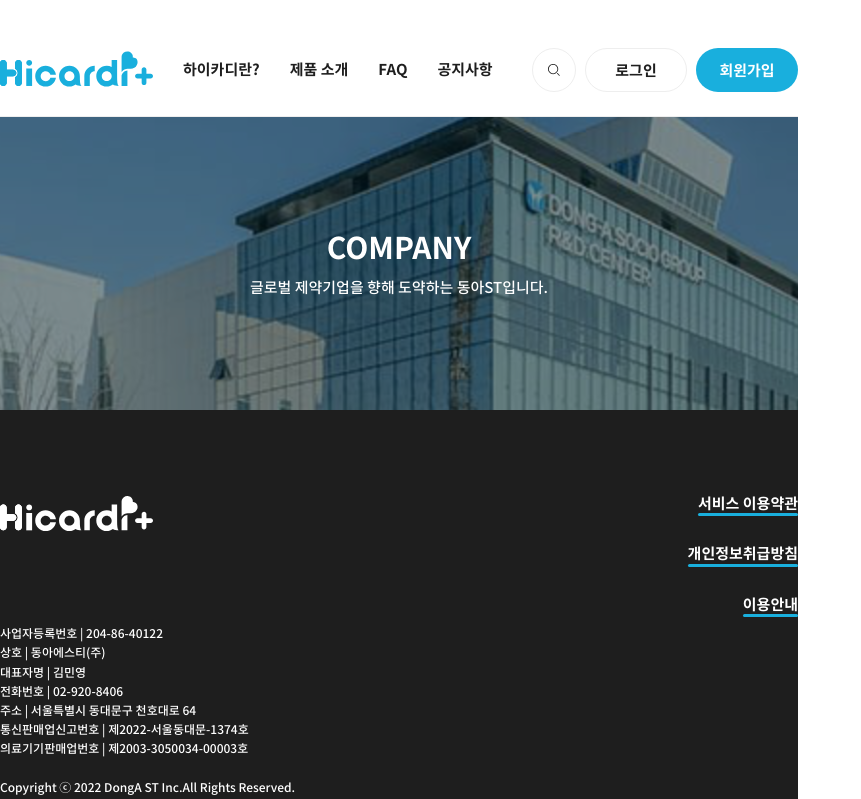
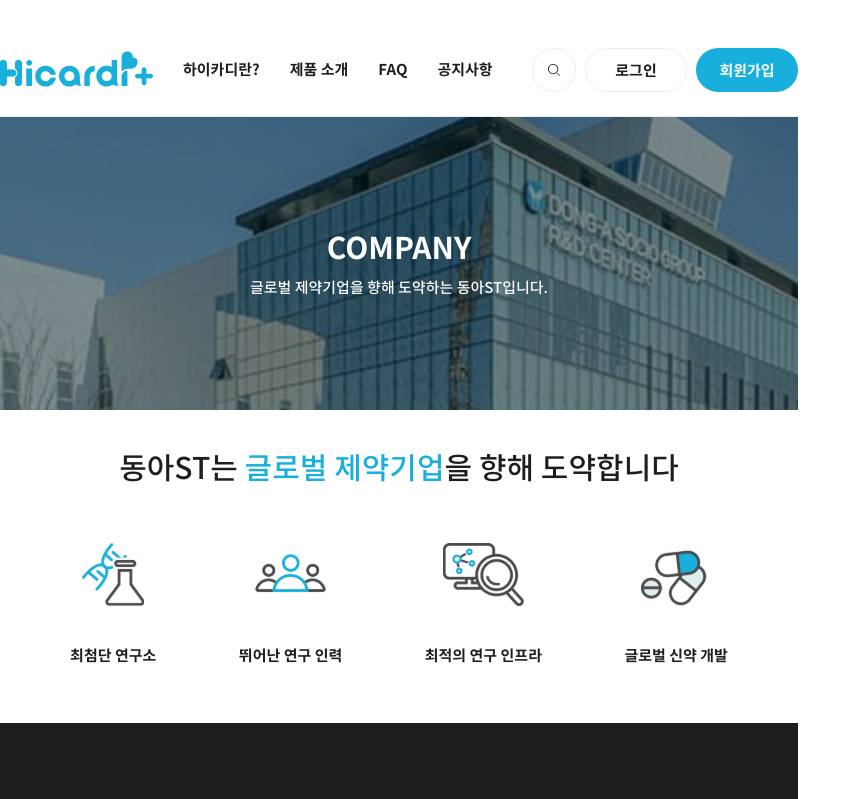
Before and after one commit to DONGA-ST-A/Frontend, a React (Vite) app: page /company in a window 1280 px wide. Shown: the top 799 px of the page, without its empty margins (0-861 px from the left). Built offline with nearby package versions, Linux system fonts and the light colour scheme; the HTML template or start-up script is replaced by a standard one.

Commit message:
feat: add About component

```diff
--- /dev/null
+++ b/src/components/CompanyPage/About.tsx
@@ -0,0 +1,89 @@
+import styled from "styled-components";
+
+import Icon1 from "@/assets/icon/icon_about_1.svg";
+import Icon2 from "@/assets/icon/icon_about_2.svg";
+import Icon3 from "@/assets/icon/icon_about_3.png"; // svg로 하면 테두리 이슈 발생
+import Icon4 from "@/assets/icon/icon_about_4.svg";
+import { Inner } from "@/style/commonStyle";
+
+const AboutList = [
+  { icon: Icon1, description: "최첨단 연구소" },
+  { icon: Icon2, description: "뛰어난 연구 인력" },
+  { icon: Icon3, description: "최적의 연구 인프라" },
+  { icon: Icon4, description: "글로벌 신약 개발" },
+];
+
+const About = () => {
+  return (
+    <Container>
+      <Inner>
+        <InnerContainer>
+          <TextContainer>
+            <span>동아ST는 </span>
+            <span className="point">글로벌 제약기업</span>
+            <span>을 향해 도약합니다</span>
+          </TextContainer>
+          <IconContainer>
+            {AboutList.map((item) => (
+              <div className="icon-section">
+                <img
+                  alt={item.description}
+                  src={item.icon}
+                />
+                <span>{item.description}</span>
+              </div>
+            ))}
+          </IconContainer>
+        </InnerContainer>
+      </Inner>
+    </Container>
+  );
+};
+
+const Container = styled.div`
+  margin-top: 56px;
+  margin-bottom: 80px;
+`;
+
+const InnerContainer = styled.div`
+  display: flex;
+  flex-direction: column;
+  justify-content: center;
+  align-items: center;
+  gap: 80px;
+`;
+
+const TextContainer = styled.h1`
+  font-family: NotoSansMedium;
+  font-size: var(--text_title1);
+  color: var(--color_font);
+
+  .point {
+    color: var(--color_main_skyblue);
+  }
+`;
+
+const IconContainer = styled.div`
+  display: flex;
+  flex-direction: row;
+  gap: 110px;
+
+  .icon-section {
+    display: flex;
+    flex-direction: column;
+
+    img {
+      margin-bottom: 55px;
+      height: 87px;
+      object-fit: scale-down;
+    }
+
+    span {
+      font-family: NotoSansBold;
+      font-size: var(--text_body1);
+      color: var(--color_font);
+    }
+  }
+`;
+
+export default About;
--- a/src/pages/CompanyPage.tsx
+++ b/src/pages/CompanyPage.tsx
@@ -1,9 +1,11 @@
+import About from "@/components/CompanyPage/About";
 import Intro from "@/components/CompanyPage/Intro";
 
 const CompanyPage = () => {
   return (
     <>
       <Intro />
+      <About />
     </>
   );
 };
```
Also changed, not shown: src/assets/icon/icon_about_3.png (added).
